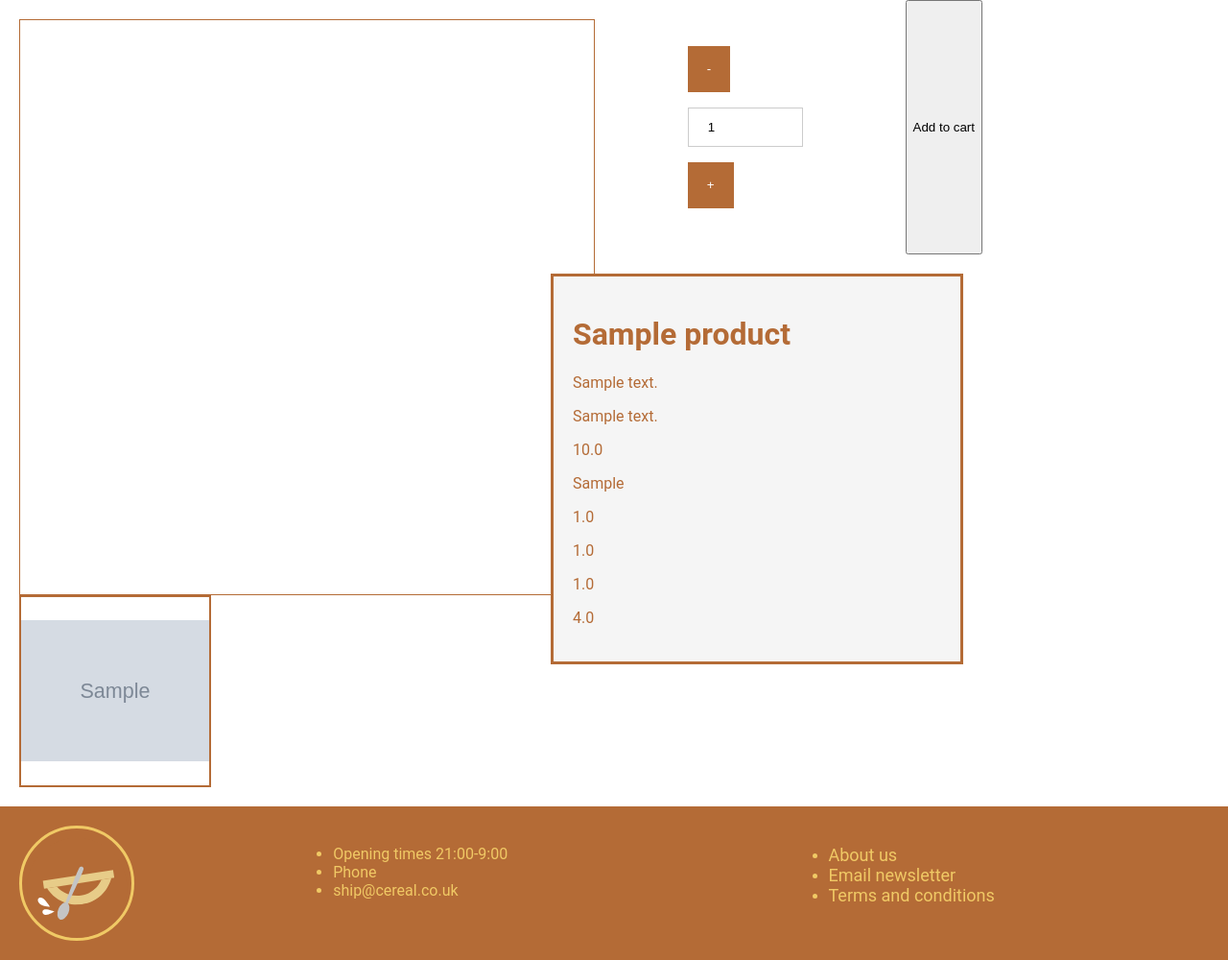
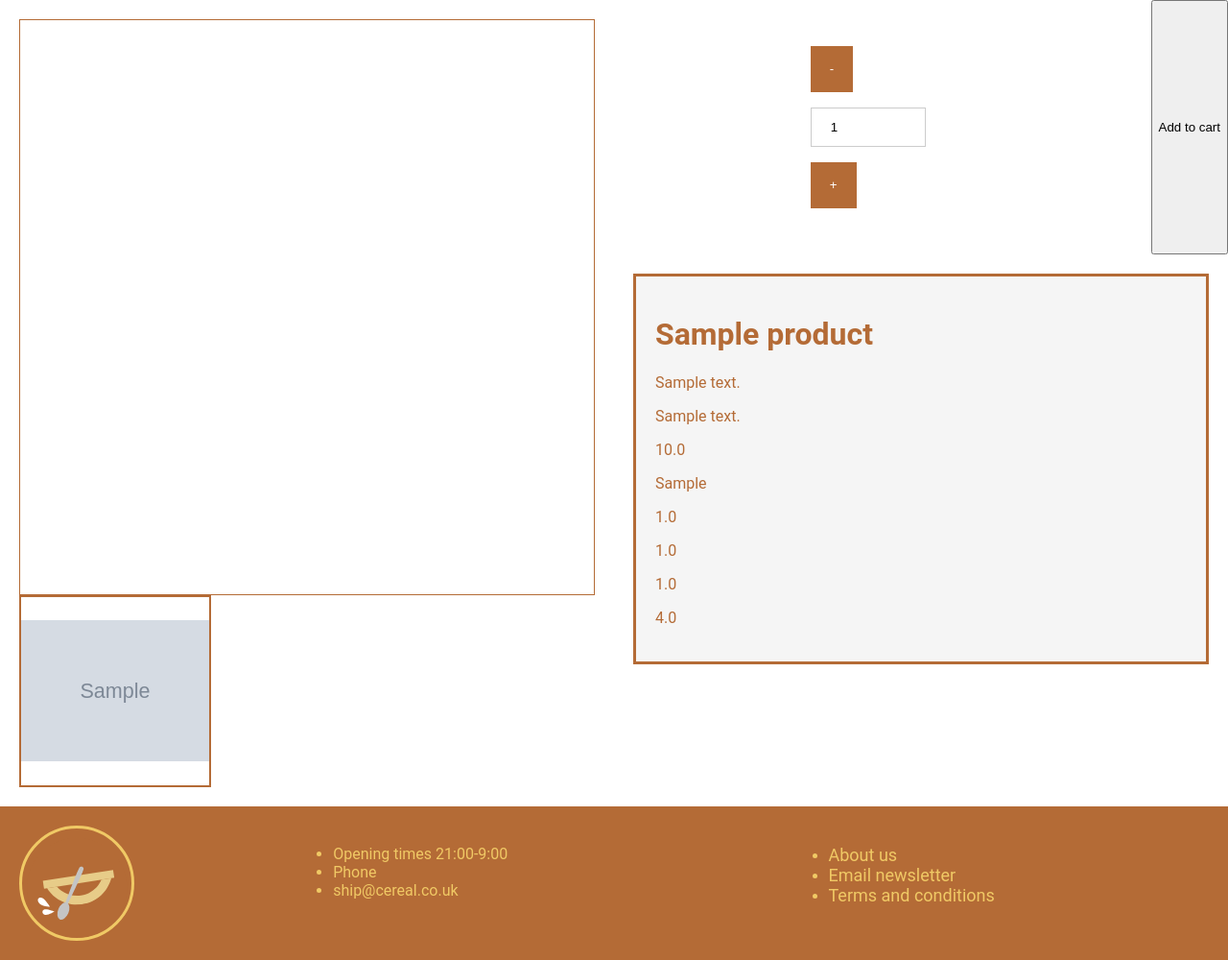
Before and after one commit to DongusJr/Ship_O_Cereal_H17, a Django app: page /products/1 in a window 1280 px wide. Shown: the part 161-1161 px from the top of the page at 96% size. Run offline with Django 3.2, Linux system fonts and the light colour scheme; tables that the repository leaves empty hold one stand-in row (values such as "Sample post"); grey boxes marked "Sample" are stand-in pictures.

Commit message:
Update single_product_style.css

```diff
--- a/static/css/single_product_style.css
+++ b/static/css/single_product_style.css
@@ -6,13 +6,13 @@
 #ProductInfo{
     background-color: whitesmoke;
     border: 3px solid var(--dark);
-    width: 100%;
+    width: -webkit-fill-available;
     padding: 20px;
     margin: 20px;
     align-self: flex-end;
 }
 #ProductInfoDiv{
-    width: 30%;
+    width: 100%;
     display: flex;
     flex-direction: column;
 }
```
